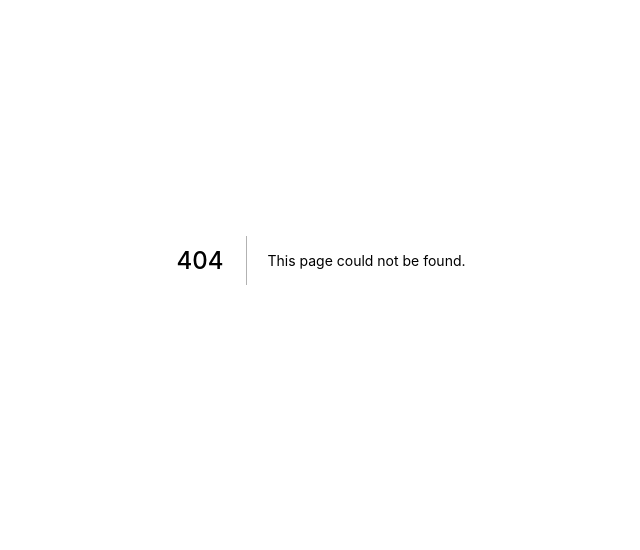
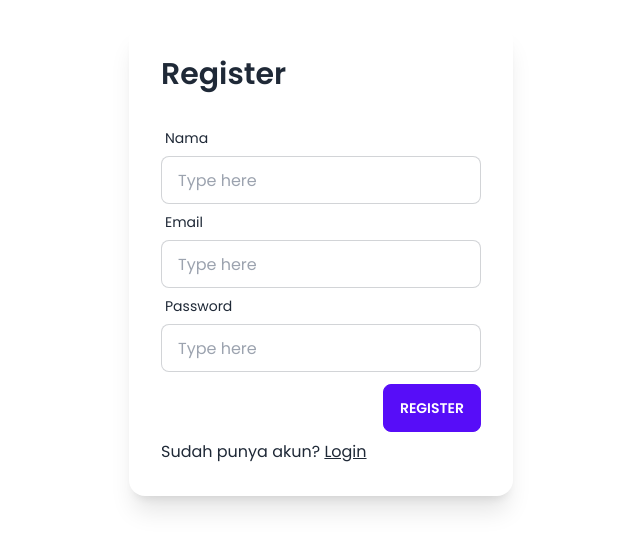
Before and after one commit to fanzru/web-anotasi-paper, a Next.js app in the folder frontend/: page /register in a window 1280 px wide. Before the commit this address had no page. Shown: the part 140-690 px from the top of the page, without its empty margins (319-959 px from the left). Built offline with nearby package versions, Linux system fonts and the light colour scheme.

Commit message:
form register | Instal react-hook-form

```diff
--- a/frontend/package.json
+++ b/frontend/package.json
@@ -18,6 +18,7 @@
     "react": "18.1.0",
     "react-dom": "18.1.0",
     "react-drag-drop-files": "^2.3.7",
+    "react-hook-form": "^7.33.0",
     "react-redux": "^8.0.2"
   },
   "devDependencies": {
--- /dev/null
+++ b/frontend/pages/register.tsx
@@ -0,0 +1,51 @@
+const Register = () => {
+  return (
+    <div className='h-screen flex items-center justify-center'>
+      <div className='card w-96 bg-base-100 shadow-xl'>
+        <div className='card-body'>
+          <h2 className='card-title text-3xl mb-5'>Register</h2>
+          <form>
+            <div className='form-control w-full max-w-xs'>
+              <label className='label'>
+                <span className='label-text'>Nama</span>
+              </label>
+              <input
+                type='text'
+                placeholder='Type here'
+                className='input input-bordered w-full max-w-xs'
+              />
+            </div>
+            <div className='form-control w-full max-w-xs'>
+              <label className='label'>
+                <span className='label-text'>Email</span>
+              </label>
+              <input
+                type='email'
+                placeholder='Type here'
+                className='input input-bordered w-full max-w-xs'
+              />
+            </div>
+            <div className='form-control w-full max-w-xs'>
+              <label className='label'>
+                <span className='label-text'>Password</span>
+              </label>
+              <input
+                type='password'
+                placeholder='Type here'
+                className='input input-bordered w-full max-w-xs'
+              />
+            </div>
+            <div className='mt-3 card-actions justify-end'>
+              <button className='btn btn-primary'>Register</button>
+            </div>
+          </form>
+          <p>
+            Sudah punya akun? <a className='link'>Login</a>
+          </p>
+        </div>
+      </div>
+    </div>
+  );
+};
+
+export default Register;
```
Also changed, not shown: 1 other file (tests, documents, lock files or other folders).
